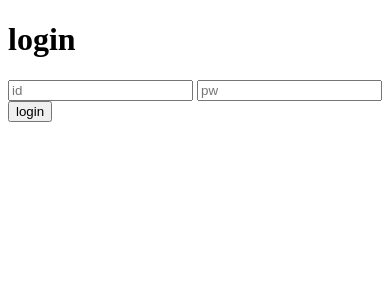
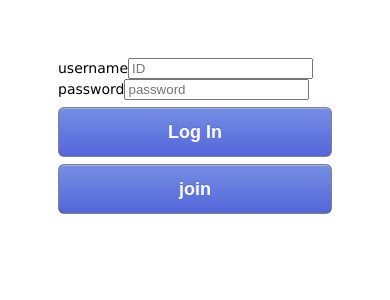
Before and after one commit to dndnp4/football_day, a Node server app: page /login in a window 390 px wide. Shown: the top 300 px of the page. Run offline with Node 20, Linux system fonts and the light colour scheme; some libraries are stand-ins or nearby versions.

Commit message:
201909201744

```diff
--- a/routes/db.js
+++ b/routes/db.js
@@ -12,7 +12,6 @@ exports.insertMember = (data, team) => {
         if (err) {
             console.log(err)
         } else {
-
             if (team === 'true') {
                 this.updateTeamMember(data.team_name)
             } else {
@@ -32,7 +31,6 @@ exports.insertTeam = (data) => {
         password: 'mysql',
         database: 'football_day'
     })
-    console.log(data)
     connection.connect((err) => {
         if (err) {
             console.log(err)
--- a/routes/index.js
+++ b/routes/index.js
@@ -11,13 +11,20 @@ function execption_url(url) {
   list.set('/login',true)
   list.set('/test',true)
   list.set('/test/board',true)
+  list.set('/isVaildTeam',true)
+  list.set('/isVaildId',true)
   if(list.get(url)) return true
   else return false
 }
 
 router.all('*', function (req, res, next) {
   console.log('\u001b[33m','user session : ',req.session.user)
-  if(!req.session.user && !execption_url(req.url)){
+  //get으로 넘어온 파라미터가 있을경우 예외리스트에서 검색을 못함.. url에서 파라미터를 지운 string을 만듬
+  var point = req.url.indexOf('?')
+  var url = req.url
+  if(point > 0)  url = req.url.substring(0,req.url.indexOf('?'))
+
+  if(!req.session.user && !execption_url(url)){
     res.redirect('/login')
   }else {
     next()
@@ -48,7 +55,7 @@ router.post('/step2', function (req, res, next) {
   var b = req.body.isTeam
 
   db.insertMember(req.body, b)
-  res.render('main')
+  res.redirect('/login')
 })
 router.get('/reconfirm', function (req, res, next) {
   res.render('reconfirm', { uid: req.session.user.id })
@@ -125,6 +132,7 @@ router.get('/logout', function (req, res, next) {
 //팀이름 유효성검사
 router.post("/isVaildTeam", function (req, res, next) {
   var a = req.body.team_name
+  console.log(a)
   db.isVaildTeam(a, function (err, result) {
     res.json(result);
   })
@@ -144,7 +152,6 @@ router.get('/get_area',function(req,res,next){
 })
 router.get('/get_name',function(req,res,next){
   var area = req.query.area;
-  console.log(area)
   db.selectStadiumName(area, function(err, data){
     res.json(data);
   })
--- /dev/null
+++ b/views/design/login.ejs
@@ -0,0 +1,71 @@
+<meta name="description" content="slick Login">
+<meta name="author" content="Webdesigntuts+">
+<link rel="stylesheet" type="text/css" href="style.css" />
+<script type="text/javascript" src="http://code.jquery.com/jquery-latest.min.js"></script>
+<script src="http://www.modernizr.com/downloads/modernizr-latest.js"></script>
+<script type="text/javascript" src="placeholder.js"></script>
+<style>
+
+#slick-login input[type="button"] {
+    width: 48%;
+    height: 50px;
+    margin-top: 7px;
+    color: #fff;
+    font-size: 18px;
+    font-weight: bold;
+    text-shadow: 0px -1px 0px #5b6ddc;
+    display: inline-block;
+    border: 1px solid rgba(0, 0, 0, .49);
+    -webkit-background-clip: padding-box;
+    -moz-background-clip: padding-box;
+    background-clip: padding-box;
+    border-radius: 6px;
+    background-color: #022998;
+    background-image: -webkit-linear-gradient(bottom, #5466da 0%, #768ee4 100%);
+    background-image: -moz-linear-gradient(bottom, #5466da 0%, #768ee4 100%);
+    background-image: -o-linear-gradient(bottom, #5466da 0%, #768ee4 100%);
+    background-image: -ms-linear-gradient(bottom, #5466da 0%, #768ee4 100%);
+    background-image: linear-gradient(bottom, #5466da 0%, #768ee4 100%);
+    -webkit-box-shadow: inset 0px 1px 0px #9ab1ec;
+    box-shadow: inset 0px 1px 0px #9ab1ec;
+    cursor: pointer;
+    -webkit-transition: all .1s ease-in-out;
+    -moz-transition: all .1s ease-in-out;
+    -o-transition: all .1s ease-in-out;
+    -ms-transition: all .1s ease-in-out;
+    transition: all .1s ease-in-out;
+
+
+}
+#slick-login input[type="submit"] {
+    width: 100%;
+    height: 50px;
+    margin-top: 7px;
+    color: #fff;
+    font-size: 18px;
+    font-weight: bold;
+    text-shadow: 0px -1px 0px #5b6ddc;
+    outline: none;
+    border: 1px solid rgba(0, 0, 0, .49);
+    -webkit-background-clip: padding-box;
+    -moz-background-clip: padding-box;
+    background-clip: padding-box;
+    border-radius: 6px;
+    background-color: #5466da;
+    background-image: -webkit-linear-gradient(bottom, #5466da 0%, #768ee4 100%);
+    background-image: -moz-linear-gradient(bottom, #5466da 0%, #768ee4 100%);
+    background-image: -o-linear-gradient(bottom, #5466da 0%, #768ee4 100%);
+    background-image: -ms-linear-gradient(bottom, #5466da 0%, #768ee4 100%);
+    background-image: linear-gradient(bottom, #5466da 0%, #768ee4 100%);
+    -webkit-box-shadow: inset 0px 1px 0px #9ab1ec;
+    box-shadow: inset 0px 1px 0px #9ab1ec;
+    cursor: pointer;
+    -webkit-transition: all .1s ease-in-out;
+    -moz-transition: all .1s ease-in-out;
+    -o-transition: all .1s ease-in-out;
+    -ms-transition: all .1s ease-in-out;
+    transition: all .1s ease-in-out;
+
+
+}
+</style>
--- a/views/login.ejs
+++ b/views/login.ejs
@@ -2,17 +2,19 @@
 <html>
 
 <head>
+    <meta charset="utf-8">
+    <title>Login</title>
+
+    <%- include design/login.ejs %>
 </head>
-<h1>login</h1>
+
 <body>
-<form method="post">
-    <input type='text' name='id' placeholder="id">
-    <input type='text' name='pw' placeholder="pw">
-    <input type='submit' value="login">
-</form>
+    <form method="post" id="slick-login">
+        <label for="username">username</label><input type="text" name="id" placeholder="ID">
+        <label for="password">password</label><input type="password" name="pw" placeholder="password">
+        <input type="submit" value="Log In">
+        <input type="button" style="width: 100%" value="join" onclick="location.href='step1'">
+    </form>
 </body>
-<script src="https://code.jquery.com/jquery-3.4.1.min.js"></script>
-<script>
 
-</script>
 </html>
```
Also changed, not shown: views/design/head.ejs (added, +40 -0 lines), views/design/main/main_footer.ejs (added, +33 -0 lines), views/design/main/main_header.ejs (added, +17 -0 lines), views/main.ejs (+61 -3 lines), views/signup/step1.ejs (+14 -9 lines), views/signup/step2.ejs (+5 -3 lines), 1 other file.
